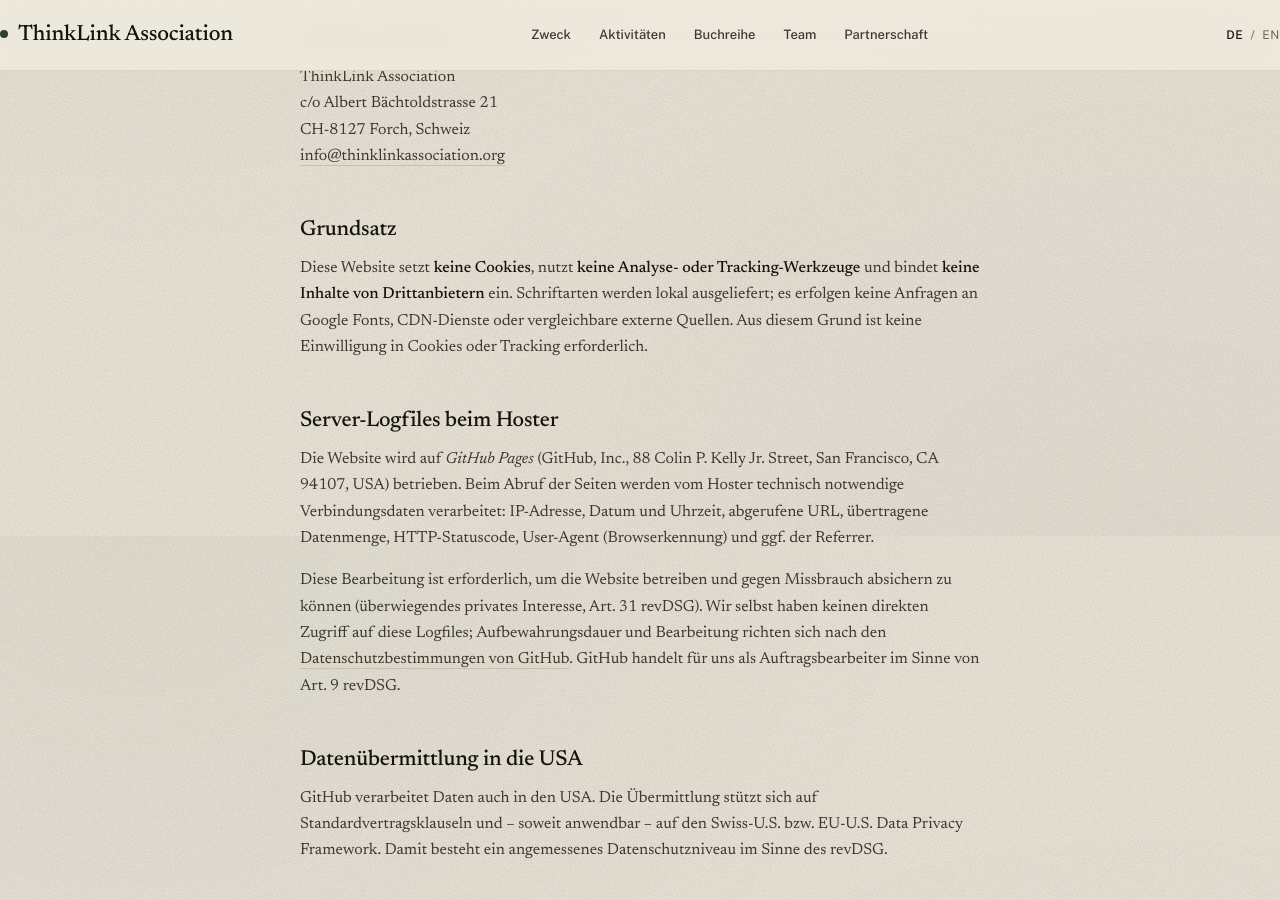
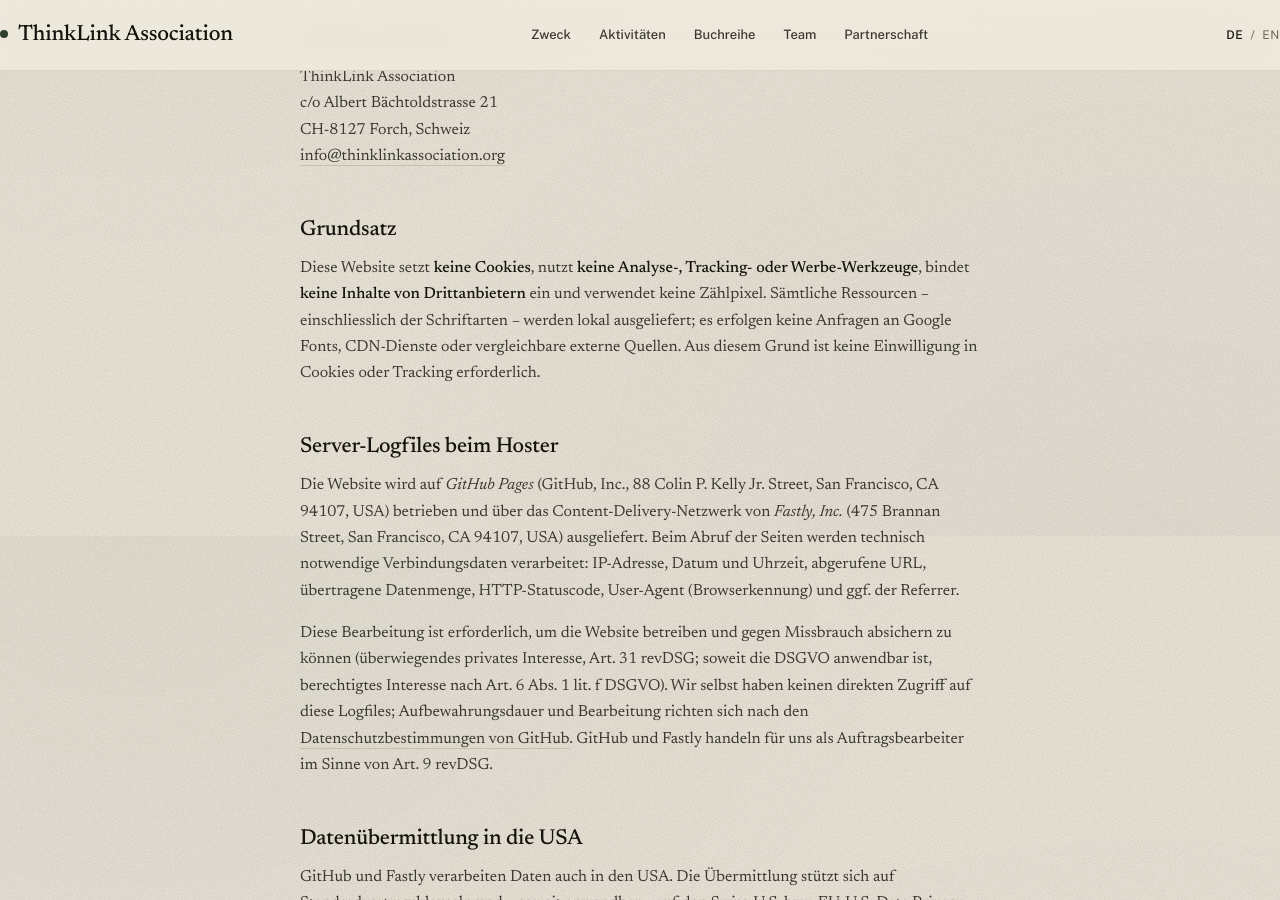
Before and after one commit to sschuez/thinklink, a Jekyll site: the page built from datenschutz.html, in a window 1280 px wide and 900 px high, scrolled down 364 px. Built offline with Jekyll 4.4.1, drawn with Linux system fonts in a browser that asks for light colours; some of the changed text lies outside the part shown.

Commit message:
Add Fastly and GDPR basis to privacy notice

```diff
--- a/datenschutz.html
+++ b/datenschutz.html
@@ -23,20 +23,20 @@ alternate_url: /en/privacy.html
 
       <h2>Grundsatz</h2>
       <p>
-        Diese Website setzt <strong>keine Cookies</strong>, nutzt <strong>keine Analyse- oder Tracking-Werkzeuge</strong> und bindet <strong>keine Inhalte von Drittanbietern</strong> ein. Schriftarten werden lokal ausgeliefert; es erfolgen keine Anfragen an Google Fonts, CDN-Dienste oder vergleichbare externe Quellen. Aus diesem Grund ist keine Einwilligung in Cookies oder Tracking erforderlich.
+        Diese Website setzt <strong>keine Cookies</strong>, nutzt <strong>keine Analyse-, Tracking- oder Werbe-Werkzeuge</strong>, bindet <strong>keine Inhalte von Drittanbietern</strong> ein und verwendet keine Zählpixel. Sämtliche Ressourcen – einschliesslich der Schriftarten – werden lokal ausgeliefert; es erfolgen keine Anfragen an Google Fonts, CDN-Dienste oder vergleichbare externe Quellen. Aus diesem Grund ist keine Einwilligung in Cookies oder Tracking erforderlich.
       </p>
 
       <h2>Server-Logfiles beim Hoster</h2>
       <p>
-        Die Website wird auf <em>GitHub Pages</em> (GitHub, Inc., 88 Colin P. Kelly Jr. Street, San Francisco, CA 94107, USA) betrieben. Beim Abruf der Seiten werden vom Hoster technisch notwendige Verbindungsdaten verarbeitet: IP-Adresse, Datum und Uhrzeit, abgerufene URL, übertragene Datenmenge, HTTP-Statuscode, User-Agent (Browserkennung) und ggf. der Referrer.
+        Die Website wird auf <em>GitHub Pages</em> (GitHub, Inc., 88 Colin P. Kelly Jr. Street, San Francisco, CA 94107, USA) betrieben und über das Content-Delivery-Netzwerk von <em>Fastly, Inc.</em> (475 Brannan Street, San Francisco, CA 94107, USA) ausgeliefert. Beim Abruf der Seiten werden technisch notwendige Verbindungsdaten verarbeitet: IP-Adresse, Datum und Uhrzeit, abgerufene URL, übertragene Datenmenge, HTTP-Statuscode, User-Agent (Browserkennung) und ggf. der Referrer.
       </p>
       <p>
-        Diese Bearbeitung ist erforderlich, um die Website betreiben und gegen Missbrauch absichern zu können (überwiegendes privates Interesse, Art. 31 revDSG). Wir selbst haben keinen direkten Zugriff auf diese Logfiles; Aufbewahrungsdauer und Bearbeitung richten sich nach den <a href="https://docs.github.com/site-policy/privacy-policies/github-general-privacy-statement" rel="noopener">Datenschutzbestimmungen von GitHub</a>. GitHub handelt für uns als Auftragsbearbeiter im Sinne von Art. 9 revDSG.
+        Diese Bearbeitung ist erforderlich, um die Website betreiben und gegen Missbrauch absichern zu können (überwiegendes privates Interesse, Art. 31 revDSG; soweit die DSGVO anwendbar ist, berechtigtes Interesse nach Art. 6 Abs. 1 lit. f DSGVO). Wir selbst haben keinen direkten Zugriff auf diese Logfiles; Aufbewahrungsdauer und Bearbeitung richten sich nach den <a href="https://docs.github.com/site-policy/privacy-policies/github-general-privacy-statement" rel="noopener">Datenschutzbestimmungen von GitHub</a>. GitHub und Fastly handeln für uns als Auftragsbearbeiter im Sinne von Art. 9 revDSG.
       </p>
 
       <h2>Datenübermittlung in die USA</h2>
       <p>
-        GitHub verarbeitet Daten auch in den USA. Die Übermittlung stützt sich auf Standardvertragsklauseln und – soweit anwendbar – auf den Swiss-U.S. bzw. EU-U.S. Data Privacy Framework. Damit besteht ein angemessenes Datenschutzniveau im Sinne des revDSG.
+        GitHub und Fastly verarbeiten Daten auch in den USA. Die Übermittlung stützt sich auf Standardvertragsklauseln und – soweit anwendbar – auf den Swiss-U.S. bzw. EU-U.S. Data Privacy Framework. Damit besteht ein angemessenes Datenschutzniveau im Sinne des revDSG.
       </p>
 
       <h2>Kontaktaufnahme per E-Mail</h2>
@@ -59,7 +59,7 @@ alternate_url: /en/privacy.html
         Diese Datenschutzerklärung kann angepasst werden, wenn sich die Verarbeitungen ändern oder rechtliche Anforderungen es verlangen. Es gilt jeweils die aktuell auf dieser Seite veröffentlichte Fassung.
       </p>
 
-      <p class="legal-meta">Stand: Mai 2026</p>
+      <p class="legal-meta">Stand: Juni 2026</p>
     </article>
   </div>
 </section>
```
Also changed, not shown: en/privacy.html (+5 -5 lines).
